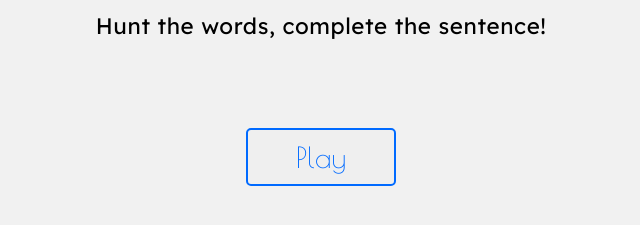
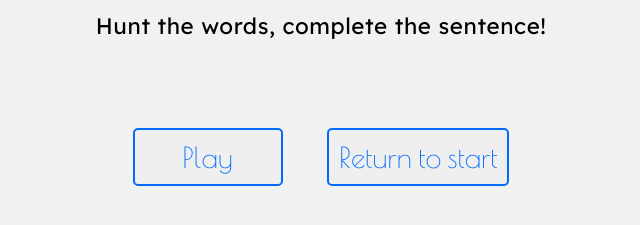
Before and after one commit to curiousConductor49/my-word-hunter, a website built with webpack: page src/index.html in a window 1280 px wide. Shown: the part 355-580 px from the top of the page, without its empty margins (319-959 px from the left). Built offline with nearby package versions, Linux system fonts and the light colour scheme.

Commit message:
feat: add button to reset game interface

```diff
--- a/src/index.js
+++ b/src/index.js
@@ -15,6 +15,7 @@ document.querySelector('#game-interface').innerHTML = `
   <div id="dummy-words-group"></div>
 
   <button id="play-game-btn">Play</button>
+  <button id="reset-game-btn">Return to start</button>
 `
 
 // a light/dark theme toggle
--- a/src/styles.css
+++ b/src/styles.css
@@ -57,7 +57,7 @@ h1 {
   cursor: url(assets/light-theme-magnify.svg) 0 0, pointer;
 }
 
-#play-game-btn {
+#play-game-btn, #reset-game-btn {
   font-size: 1.8rem;
   font-family: 'Poiret One', 'Trebuchet MS', 'Lucida Sans Unicode', 'Lucida Grande', 'Lucida Sans', Arial, sans-serif;
   margin: 20px;
@@ -71,7 +71,7 @@ h1 {
   transition: color 500ms 700ms, background-color 500ms 500ms;
 }
 
-#play-game-btn:hover {
+#play-game-btn:hover, #reset-game-btn:hover {
   background-color: #006AFF;
   color: #fff;
 }
```
